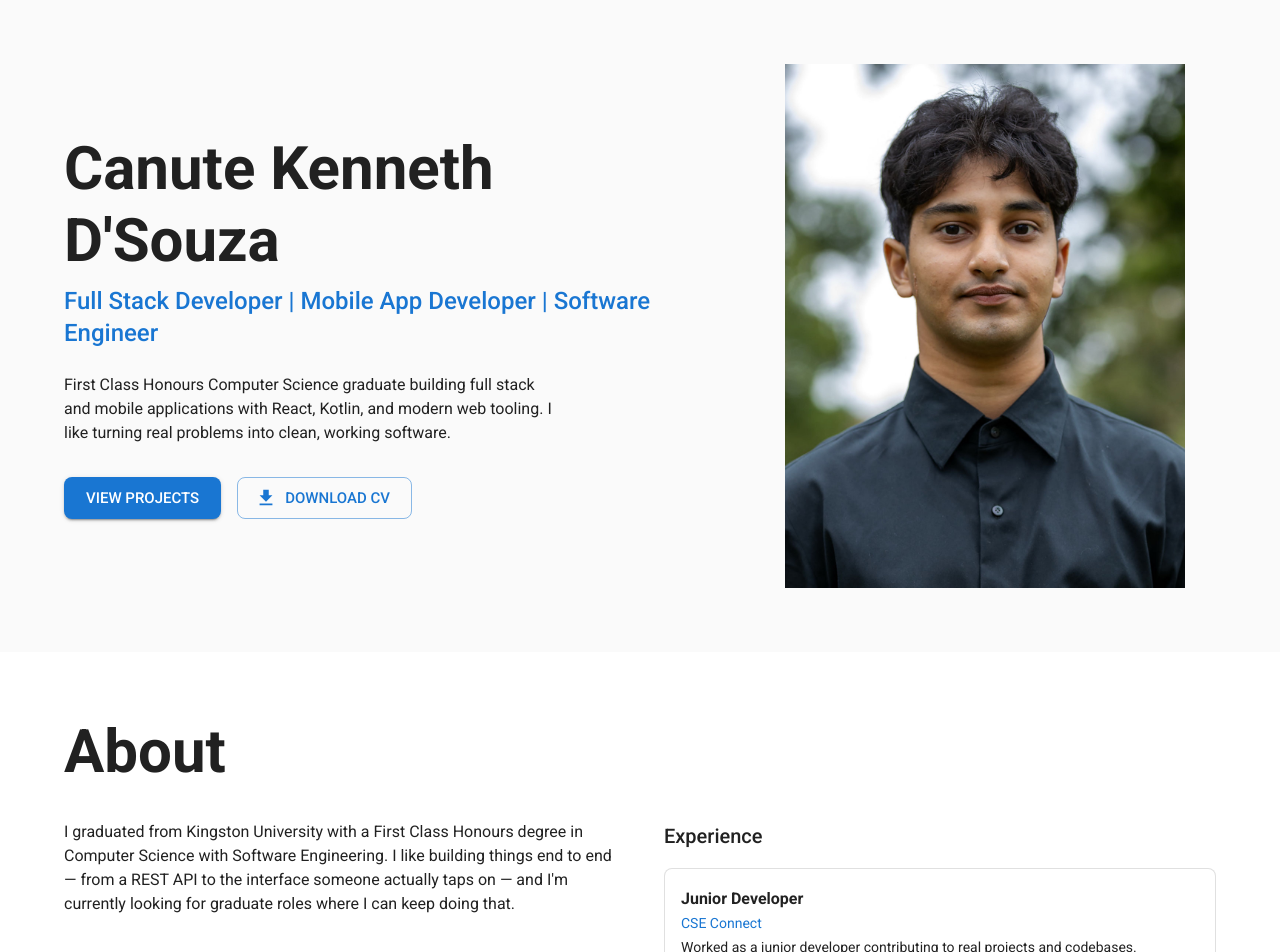
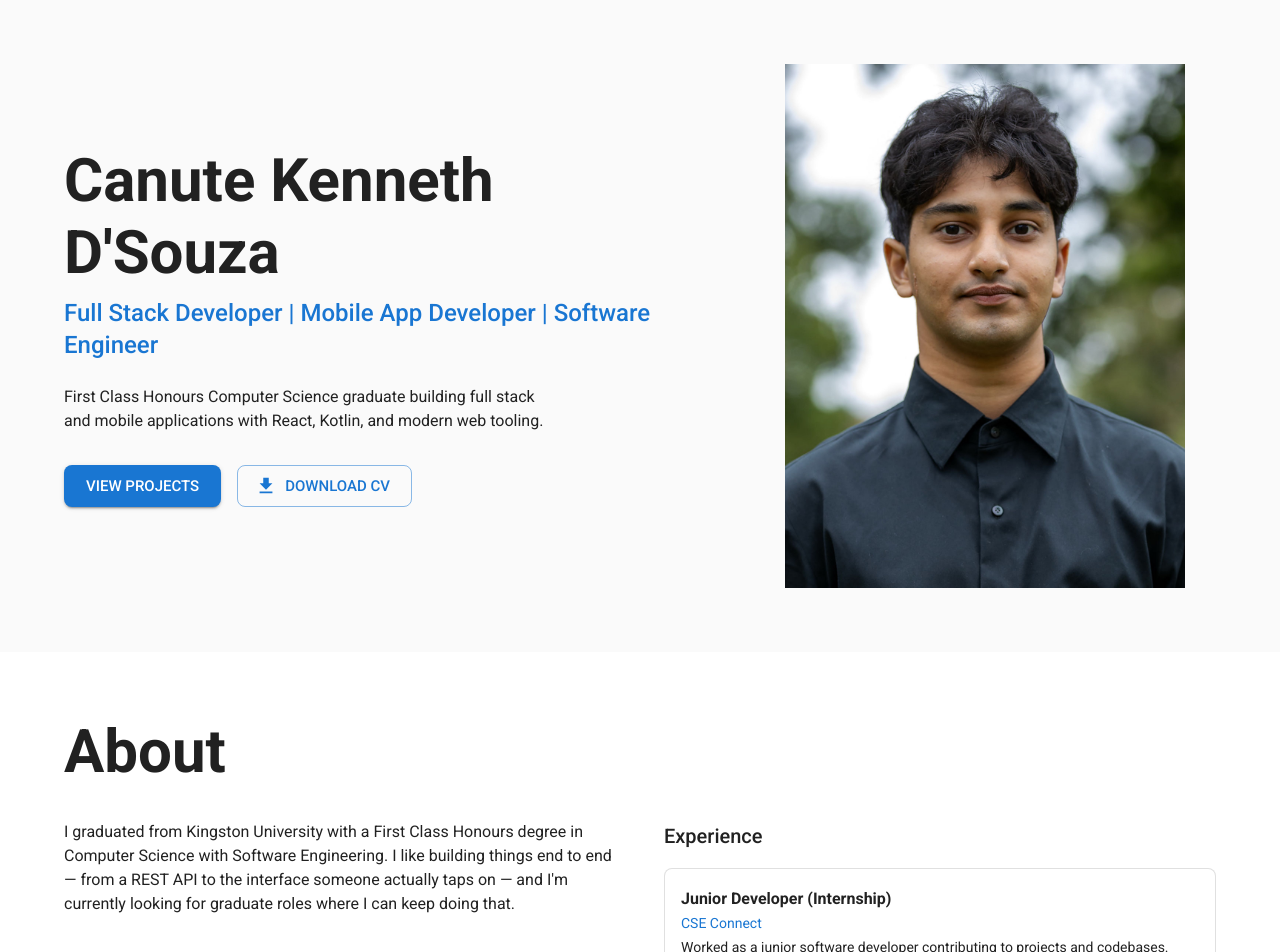
Before and after one commit to BetaCan/Portfolio, a React app: page / in a window 1280 px wide. Shown: the top 952 px of the page. Built offline with nearby package versions, Linux system fonts and the light colour scheme; the HTML template or start-up script is replaced by a standard one.

Commit message:
added more details

```diff
--- a/src/components/Navbar.tsx
+++ b/src/components/Navbar.tsx
@@ -49,7 +49,7 @@ const Navbar = () => {
                             sx={{ fontWeight: 700, cursor: 'pointer' }}
                             onClick={() => scrollToSection('home')}
                         >
-                            Canute Dsouza
+                            Canute Kenneth D'Souza
                         </Typography>
 
                         <Box sx={{ display: { xs: 'none', sm: 'flex' }, gap: 1 }}>
--- a/src/sections/About.tsx
+++ b/src/sections/About.tsx
@@ -7,10 +7,10 @@ const skills = [
 
 const experience = [
     {
-        role: 'Junior Developer',
+        role: 'Junior Developer (Internship)',
         company: 'CSE Connect',
         period: '',
-        description: 'Worked as a junior developer contributing to real projects and codebases.',
+        description: 'Worked as a junior software developer contributing to projects and codebases.',
     },
     {
         role: 'Team Lead (Internship)',
--- a/src/sections/Hero.tsx
+++ b/src/sections/Hero.tsx
@@ -22,8 +22,7 @@ const Hero = () => {
 
                         <Typography variant="body1" color="text.secondary" sx={{ mb: 4, maxWidth: 500 }}>
                             First Class Honours Computer Science graduate building full stack and mobile
-                            applications with React, Kotlin, and modern web tooling. I like turning
-                            real problems into clean, working software.
+                            applications with React, Kotlin, and modern web tooling.
                         </Typography>
 
                         <Stack direction="row" spacing={2}>
```
